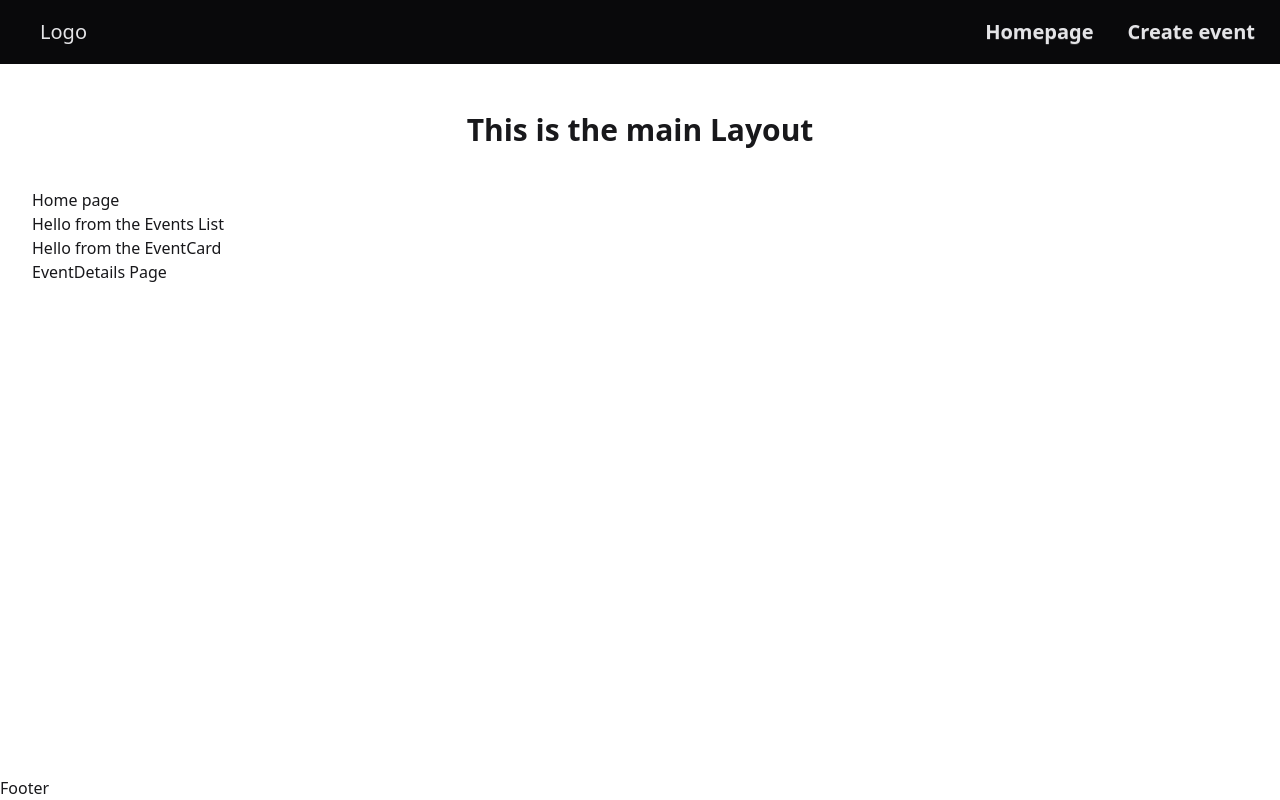
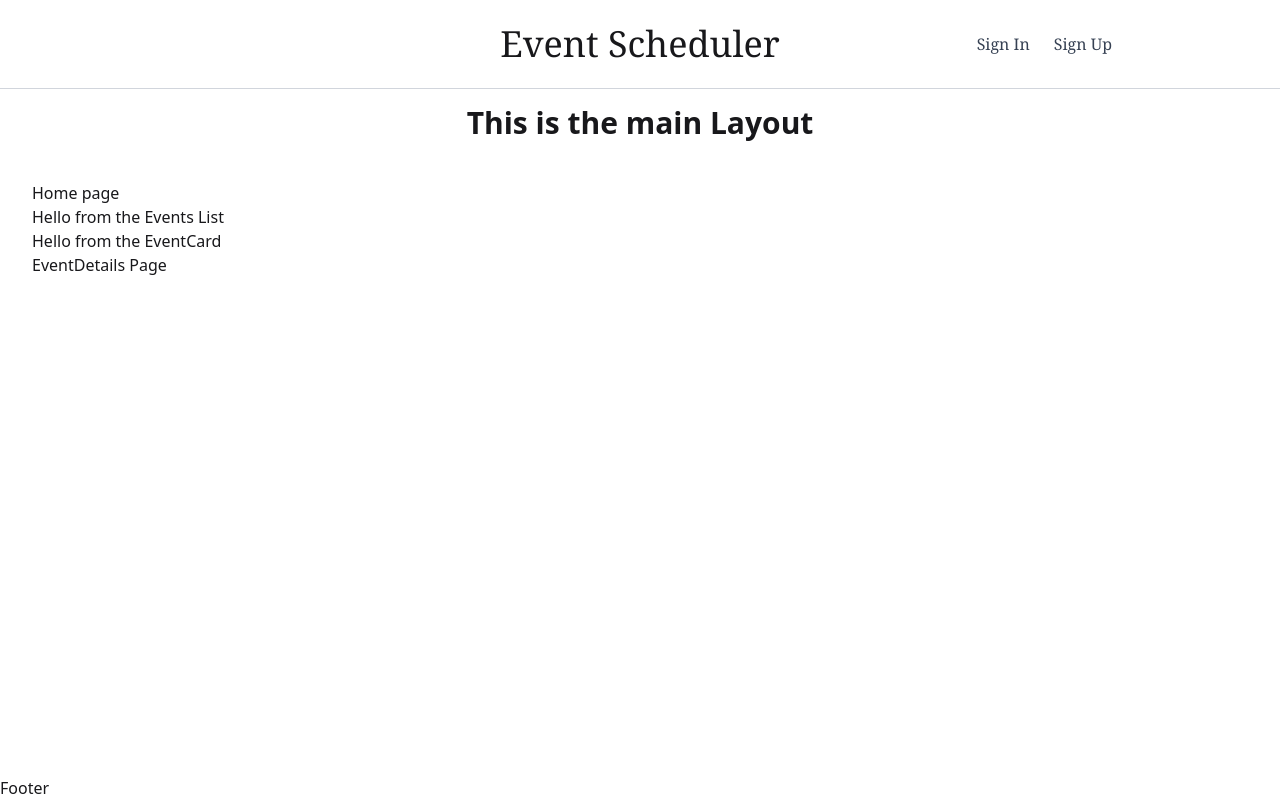
Before and after one commit to ifoca/wbs-events-scheduler, a React (Vite) app: page / in a window 1280 px wide. Built offline with nearby package versions, Linux system fonts and the light colour scheme.

Commit message:
Update Navbar component

```diff
--- a/src/components/Navbar.jsx
+++ b/src/components/Navbar.jsx
@@ -1,24 +1,21 @@
 import { NavLink } from 'react-router-dom';
 function Navbar() {
   return (
-    <nav className="mb-8">
-      <div className="bg-neutral text-neutral-content">
-        <nav className="flex navbar navbar-center">
-          <div className="px-8 mr-auto text-xl">
-            <NavLink to={'/'}>Logo</NavLink>
-          </div>
-          <div className="flex content-end">
-            <div className="btn btn-ghost text-xl">
-              <NavLink to={'/'}>Homepage</NavLink>
-            </div>
-            <div className="btn btn-ghost text-xl">
-              <NavLink to={'/create'}>Create event</NavLink>
-            </div>
-          </div>
+    <header className="py-6 border-b border-gray-300 font-serif">
+      <div className="max-w-5xl mx-auto px-10 grid grid-cols-3 items-center">
+
+        <h1 className="text-4xl font-serif text-center col-start-2">
+          Event Scheduler
+        </h1>
+
+        <nav className="space-x-6 justify-self-end">
+          <a href="#" className="text-gray-700 hover:text-black">Sign In</a>
+          <a href="#" className="text-gray-700 hover:text-black">Sign Up</a>
         </nav>
       </div>
-    </nav>
+    </header>
   );
 }
 
+
 export default Navbar;
```
